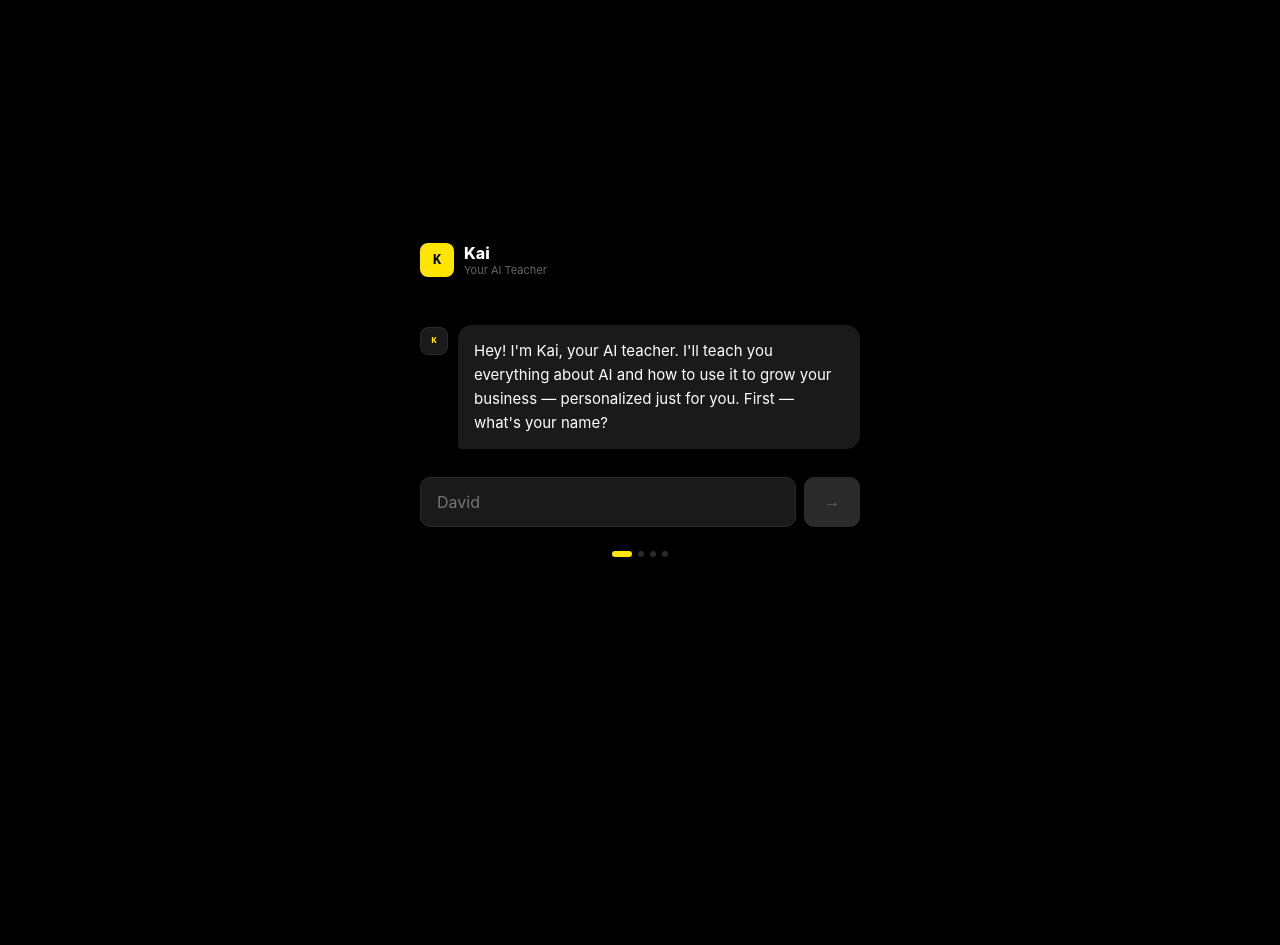
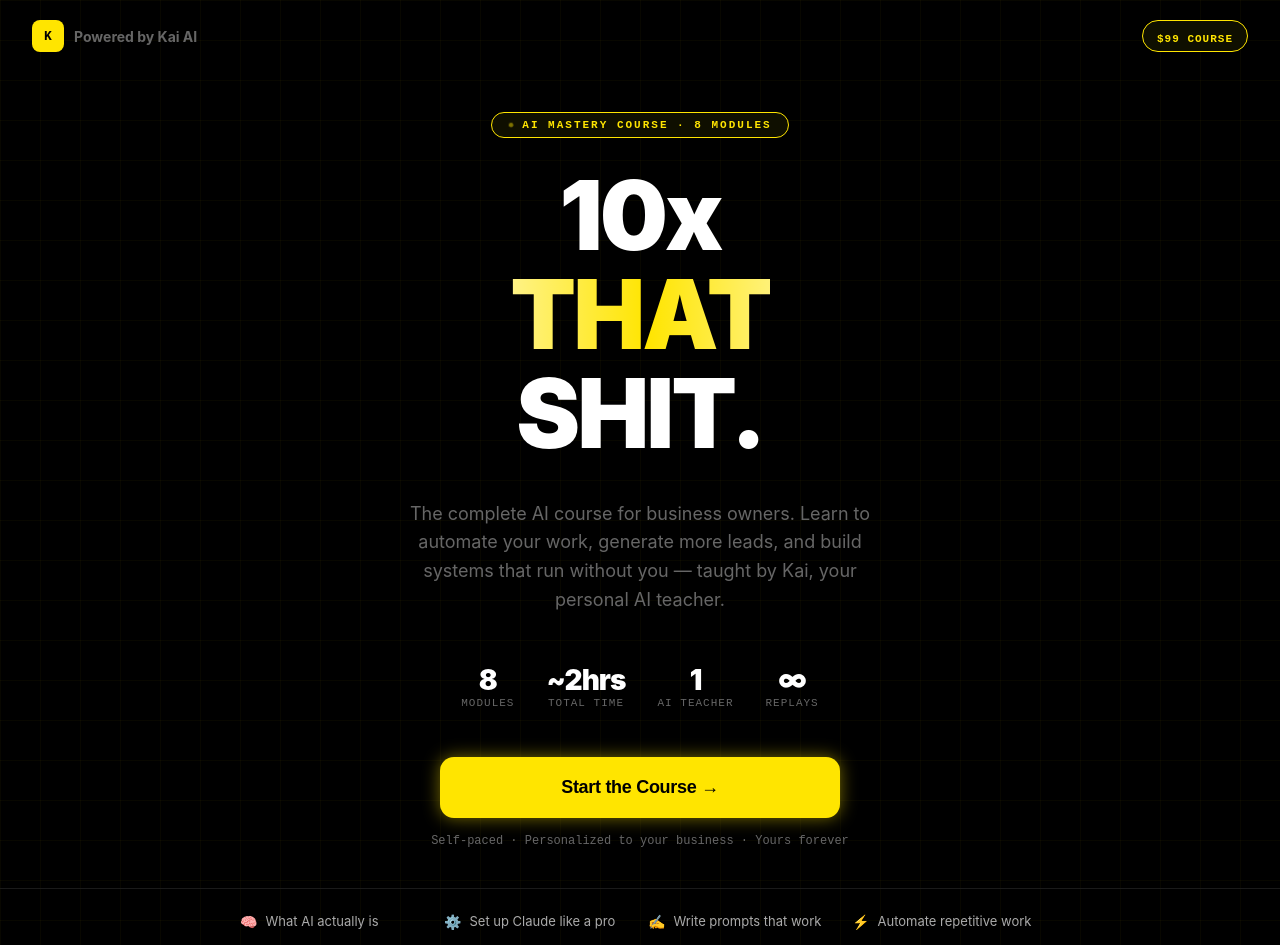
Before and after one commit to DenlinkDrCupo/10xThatShit, a Next.js app: page / in a window 1280 px wide. Shown: the top 945 px of the page. Before the commit the page ends 800 px from the top, so only its background shows below. Built offline with nearby package versions, Linux system fonts and the light colour scheme.

Commit message:
Update index.js

```diff
--- a/pages/index.js
+++ b/pages/index.js
@@ -450,6 +450,101 @@ function ChatLesson({ module, profile, onComplete, isCompleted, onBack, onChange
   );
 }
 
+function Landing({ onEnter }) {
+  const [visible, setVisible] = useState(false);
+  useEffect(() => { setTimeout(() => setVisible(true), 100); }, []);
+
+  return (
+    <div style={{ minHeight: '100dvh', background: BG, color: W, fontFamily: "-apple-system,'Helvetica Neue',sans-serif", display: 'flex', flexDirection: 'column', overflow: 'hidden', position: 'relative' }}>
+      <style>{CSS + `
+        @keyframes fadeIn { from{opacity:0} to{opacity:1} }
+        @keyframes slideUp { from{opacity:0;transform:translateY(30px)} to{opacity:1;transform:translateY(0)} }
+        @keyframes shimmer { 0%{background-position:-200% center} 100%{background-position:200% center} }
+      `}</style>
+
+      {/* Background grid */}
+      <div style={{ position: 'absolute', inset: 0, backgroundImage: 'linear-gradient(rgba(255,229,0,0.03) 1px, transparent 1px), linear-gradient(90deg, rgba(255,229,0,0.03) 1px, transparent 1px)', backgroundSize: '40px 40px', pointerEvents: 'none' }} />
+
+      {/* Top bar */}
+      <div style={{ padding: '20px 32px', display: 'flex', alignItems: 'center', justifyContent: 'space-between', position: 'relative', zIndex: 1 }}>
+        <div style={{ display: 'flex', alignItems: 'center', gap: '10px' }}>
+          <div style={{ width: '32px', height: '32px', background: Y, borderRadius: '8px', display: 'flex', alignItems: 'center', justifyContent: 'center', fontWeight: '900', fontSize: '13px', color: BG, fontFamily: 'monospace' }}>K</div>
+          <span style={{ fontWeight: '700', fontSize: '14px', color: GM }}>Powered by Kai AI</span>
+        </div>
+        <div style={{ background: '#0f0f00', border: `1px solid ${Y}`, borderRadius: '20px', padding: '5px 14px' }}>
+          <span style={{ color: Y, fontSize: '11px', fontWeight: '800', fontFamily: 'monospace', letterSpacing: '1px' }}>$99 COURSE</span>
+        </div>
+      </div>
+
+      {/* Hero */}
+      <div style={{ flex: 1, display: 'flex', flexDirection: 'column', alignItems: 'center', justifyContent: 'center', padding: '40px 24px', textAlign: 'center', position: 'relative', zIndex: 1, opacity: visible ? 1 : 0, transition: 'opacity 0.6s ease' }}>
+
+        {/* Badge */}
+        <div style={{ display: 'inline-flex', alignItems: 'center', gap: '8px', background: '#0f0f00', border: `1px solid ${Y}`, borderRadius: '20px', padding: '6px 16px', marginBottom: '32px', animation: 'slideUp 0.6s ease 0.1s both' }}>
+          <div style={{ width: '6px', height: '6px', borderRadius: '50%', background: Y, animation: 'pulse 2s ease-in-out infinite' }} />
+          <span style={{ color: Y, fontSize: '11px', fontWeight: '800', fontFamily: 'monospace', letterSpacing: '2px' }}>AI MASTERY COURSE · 8 MODULES</span>
+        </div>
+
+        {/* Title */}
+        <h1 style={{ fontSize: 'clamp(48px, 10vw, 96px)', fontWeight: '900', lineHeight: '0.95', letterSpacing: '-3px', marginBottom: '8px', animation: 'slideUp 0.6s ease 0.2s both' }}>
+          10x
+        </h1>
+        <h1 style={{ fontSize: 'clamp(48px, 10vw, 96px)', fontWeight: '900', lineHeight: '0.95', letterSpacing: '-3px', marginBottom: '8px', color: Y, animation: 'slideUp 0.6s ease 0.25s both', backgroundImage: `linear-gradient(90deg, ${Y}, #fff, ${Y})`, backgroundSize: '200% auto', WebkitBackgroundClip: 'text', WebkitTextFillColor: 'transparent', animation: 'shimmer 3s linear infinite' }}>
+          THAT
+        </h1>
+        <h1 style={{ fontSize: 'clamp(48px, 10vw, 96px)', fontWeight: '900', lineHeight: '0.95', letterSpacing: '-3px', marginBottom: '40px', animation: 'slideUp 0.6s ease 0.3s both' }}>
+          SHIT.
+        </h1>
+
+        {/* Subtitle */}
+        <p style={{ color: GM, fontSize: 'clamp(15px, 2.5vw, 18px)', lineHeight: '1.6', maxWidth: '480px', marginBottom: '48px', animation: 'slideUp 0.6s ease 0.35s both' }}>
+          The complete AI course for business owners. Learn to automate your work, generate more leads, and build systems that run without you — taught by Kai, your personal AI teacher.
+        </p>
+
+        {/* Stats row */}
+        <div style={{ display: 'flex', gap: '32px', marginBottom: '48px', animation: 'slideUp 0.6s ease 0.4s both', flexWrap: 'wrap', justifyContent: 'center' }}>
+          {[['8', 'Modules'], ['~2hrs', 'Total Time'], ['1', 'AI Teacher'], ['∞', 'Replays']].map(([val, label]) => (
+            <div key={label} style={{ textAlign: 'center' }}>
+              <div style={{ fontSize: '28px', fontWeight: '900', color: W, letterSpacing: '-1px' }}>{val}</div>
+              <div style={{ color: GM, fontSize: '11px', fontFamily: 'monospace', letterSpacing: '1px' }}>{label.toUpperCase()}</div>
+            </div>
+          ))}
+        </div>
+
+        {/* CTA */}
+        <button onClick={onEnter}
+          style={{ background: Y, color: BG, border: 'none', padding: '20px 56px', borderRadius: '14px', fontSize: '18px', fontWeight: '900', cursor: 'pointer', letterSpacing: '-0.3px', animation: 'slideUp 0.6s ease 0.45s both, glow 2s ease-in-out infinite', marginBottom: '16px', width: '100%', maxWidth: '400px' }}>
+          Start the Course →
+        </button>
+        <p style={{ color: GM, fontSize: '12px', fontFamily: 'monospace', animation: 'slideUp 0.6s ease 0.5s both' }}>
+          Self-paced · Personalized to your business · Yours forever
+        </p>
+      </div>
+
+      {/* What you'll learn strip */}
+      <div style={{ borderTop: `1px solid ${G2}`, padding: '24px 32px', position: 'relative', zIndex: 1, animation: 'slideUp 0.6s ease 0.55s both' }}>
+        <div style={{ maxWidth: '800px', margin: '0 auto', display: 'grid', gridTemplateColumns: 'repeat(auto-fit, minmax(180px, 1fr))', gap: '16px' }}>
+          {[
+            '🧠 What AI actually is',
+            '⚙️ Set up Claude like a pro',
+            '✍️ Write prompts that work',
+            '⚡ Automate repetitive work',
+            '🎯 Generate more leads',
+            '👥 Claude for teams',
+            '🛠️ Build tools without coding',
+            '🤖 Deploy agentic workflows'
+          ].map((item, i) => (
+            <div key={i} style={{ display: 'flex', alignItems: 'center', gap: '8px' }}>
+              <span style={{ fontSize: '14px' }}>{item.split(' ')[0]}</span>
+              <span style={{ color: '#aaa', fontSize: '13px' }}>{item.split(' ').slice(1).join(' ')}</span>
+            </div>
+          ))}
+        </div>
+      </div>
+    </div>
+  );
+}
+
 function Onboarding({ onComplete }) {
   const [step, setStep] = useState(0);
   const [answers, setAnswers] = useState({ name: '', business: '', industry: '', goal: '' });
@@ -504,7 +599,7 @@ function Onboarding({ onComplete }) {
 }
 
 export default function App() {
-  const [phase, setPhase] = useState('onboarding');
+  const [phase, setPhase] = useState('landing');
   const [profile, setProfile] = useState(null);
   const [activeIdx, setActiveIdx] = useState(null);
   const [completed, setCompleted] = useState({});
@@ -518,6 +613,8 @@ export default function App() {
         setProfile(JSON.parse(savedProfile));
         setCompleted(savedCompleted ? JSON.parse(savedCompleted) : {});
         setPhase('course');
+      } else {
+        setPhase('landing');
       }
     } catch(e) {}
   }, []);
@@ -558,6 +655,7 @@ export default function App() {
 
   const base = { minHeight: '100dvh', background: BG, color: W, fontFamily: "-apple-system,'Helvetica Neue',sans-serif" };
 
+  if (phase === 'landing') return <Landing onEnter={() => setPhase('onboarding')} />;
   if (phase === 'onboarding') return <Onboarding onComplete={completeOnboarding} />;
 
   if (phase === 'lesson' && activeIdx !== null) {
```
